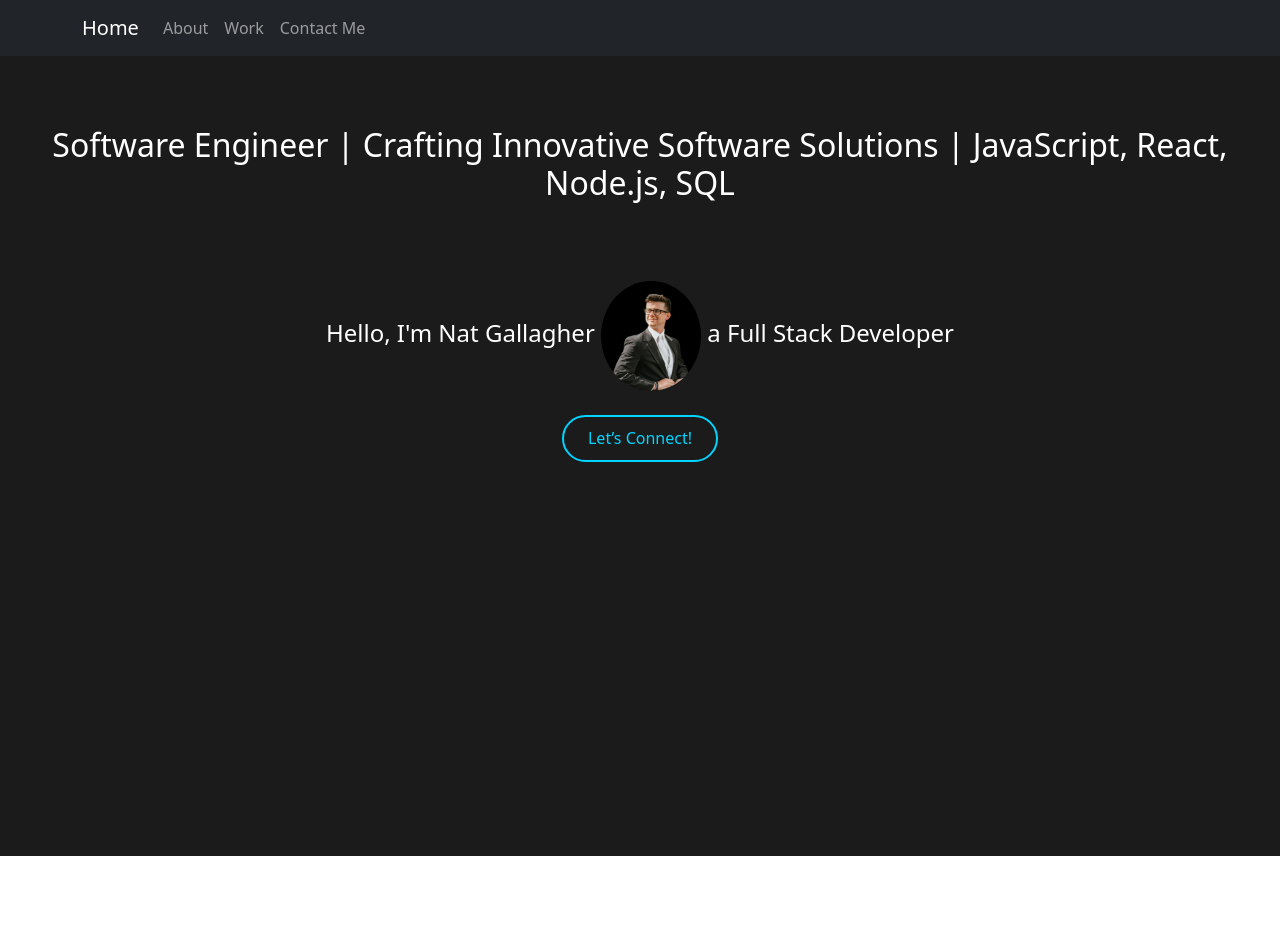
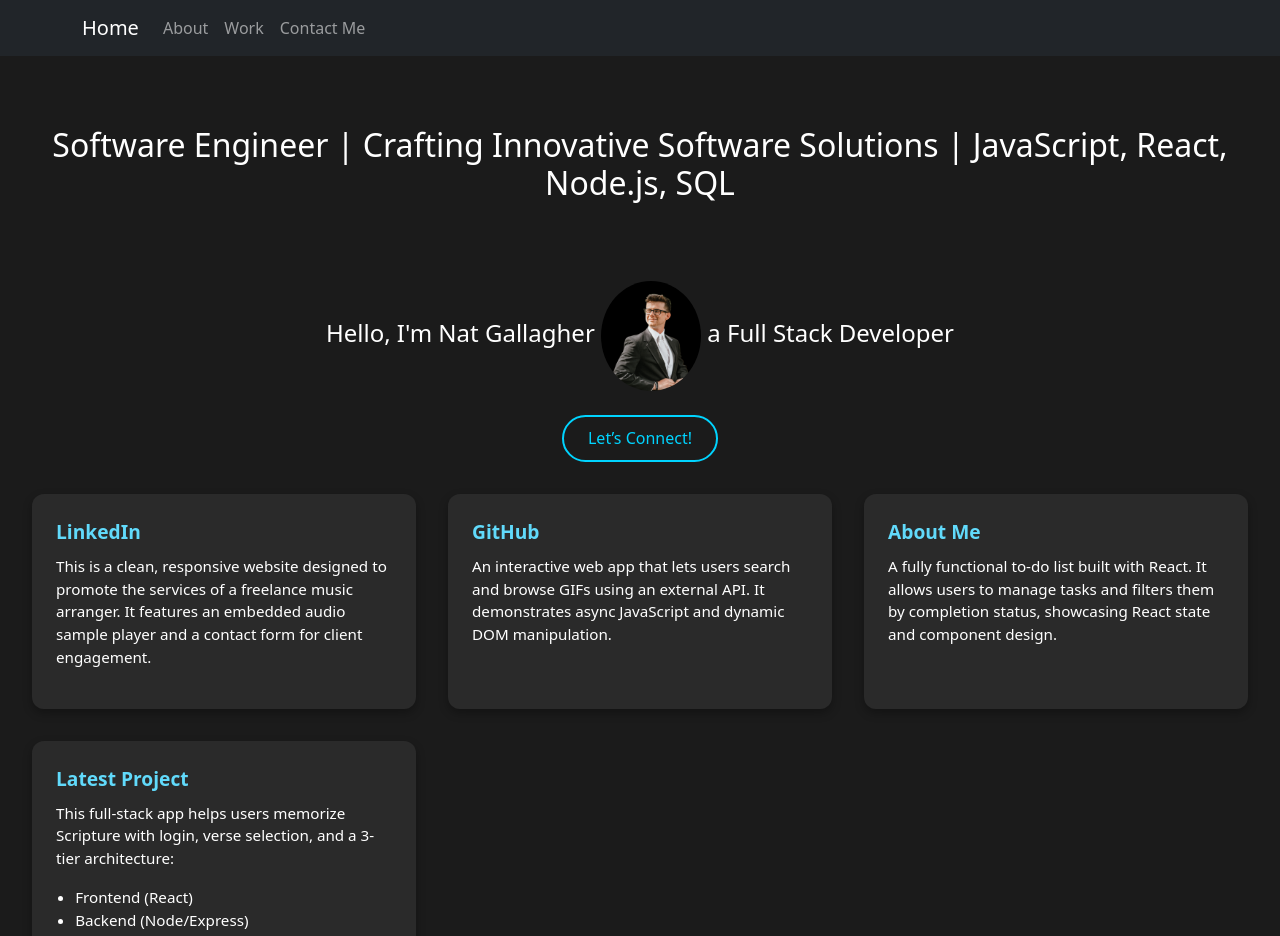
Before and after one commit to NatGallagher/Portfolio, a React (Create React App) app in the folder portfolio/: page /#/ in a window 1280 px wide. Shown: the top 936 px of the page. Before the commit the page ends 856 px from the top, so only its background shows below. Built offline with nearby package versions, Linux system fonts and the light colour scheme.

Commit message:
new cards on home.js with links

```diff
--- a/portfolio/src/components/Home.js
+++ b/portfolio/src/components/Home.js
@@ -7,7 +7,7 @@ function Home() {
 
     return (
       <>
-        <div className="App" style={{backgroundColor: "#1b1b1b", color: "white", minHeight: "100vh", paddingTop: "70px"}}>
+        <div className="App" style={{backgroundColor: "#1b1b1b", color: "white", paddingTop: "70px"}}>
           <h2 style={{paddingBottom: "70px"}}>Software Engineer | Crafting Innovative Software Solutions | JavaScript, React, Node.js, SQL</h2>
           <h4>Hello, I'm Nat Gallagher <img src={profilePic} height="110" width="100" alt="Profile" style={{borderRadius: "50%"}}></img> a Full Stack Developer</h4>
           <button onClick={() => navigate('/contact')}
@@ -34,6 +34,33 @@ function Home() {
           </button>
 
         </div>
+        <div className="work-container" style={{backgroundColor: "#1b1b1b"}}>
+          <div className="project-card">
+              <a href="https://www.linkedin.com/in/nathaniel-gallagher-420311334/" target="_blank" rel="noreferrer">LinkedIn</a>
+              <p>This is a clean, responsive website designed to promote the services of a freelance music arranger. It features an embedded audio sample player and a contact form for client engagement.</p>
+            </div>
+
+            <div className="project-card">
+              <a href="https://github.com/NatGallagher" target="_blank" rel="noreferrer">GitHub</a>
+              <p>An interactive web app that lets users search and browse GIFs using an external API. It demonstrates async JavaScript and dynamic DOM manipulation.</p>
+            </div>
+
+            <div className="project-card">
+              <a href="https://natgallagher.github.io/Gallagh-Project-3/" target="_blank" rel="noreferrer">About Me</a>
+              <p>A fully functional to-do list built with React. It allows users to manage tasks and filters them by completion status, showcasing React state and component design.</p>
+            </div>
+
+            <div className="project-card">
+              <a href="https://natgallagher.github.io/Gallagh-Project-4/" target="_blank" rel="noreferrer">Latest Project</a>
+              <p>This full-stack app helps users memorize Scripture with login, verse selection, and a 3-tier architecture:</p>
+              <ul>
+                <li>Frontend (React)</li>
+                <li>Backend (Node/Express)</li>
+                <li>Database (SQLite)</li>
+              </ul>
+              <p>Future updates will include personal verse storage and organization.</p>
+            </div>
+          </div>
       </>
     );
   }
```
